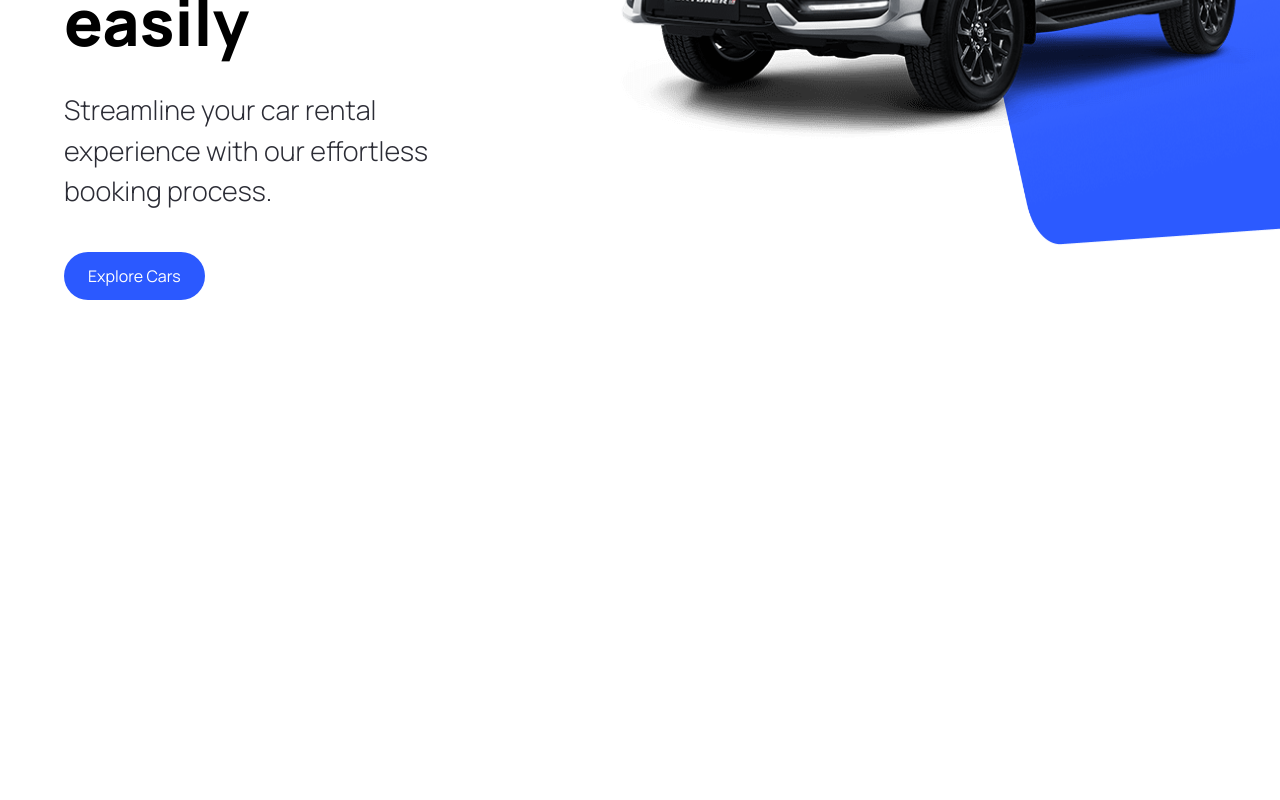
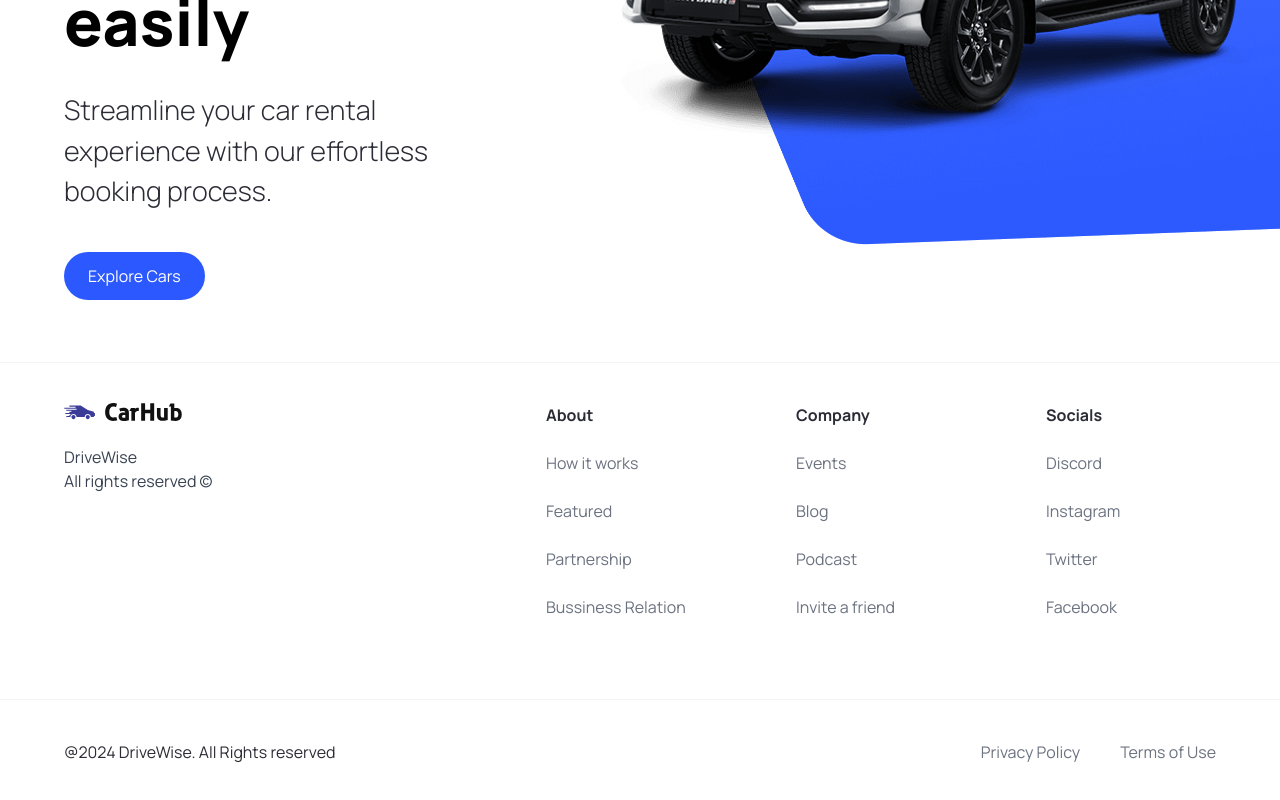
Before and after one commit to jose0-0/concept-driveWise, a Next.js app in the folder drivewise-rentals/: page / in a window 1280 px wide. Shown: the part 458-1258 px from the top of the page. Before the commit the page ends 800 px from the top, so only its background shows below. Built offline with nearby package versions, Linux system fonts and the light colour scheme.

Commit message:
built footer nav as well as fix hero background image position

```diff
--- a/drivewise-rentals/components/Footer.tsx
+++ b/drivewise-rentals/components/Footer.tsx
@@ -1,10 +1,46 @@
 import React from 'react'
+import Image from 'next/image';
+import Link from 'next/link';
+import { footerLinks } from '@/constants';
 
 const Footer = () => {
   return (
-    <div>
-
-    </div>
+    <footer className='flex flex-col text-black-100 mt-5 border-t border-gray-100'>
+      <div className='flex max-md:flex-col flex-wrap justify-between gap-5 px-6 sm:px-16 py-10'>
+        <div className='flex flex-col justify-start items-start gap-6'>
+          <Image
+            src='/logo.svg'
+            alt='logo'
+            width={118}
+            height='18'
+            className='object-contain'
+          />
+          <p className='text-base text-gray-700'>
+            DriveWise<br/> All rights reserved &copy;
+          </p>
+        </div>
+        <div className='footer__links'>
+          {footerLinks.map((link) => (
+            <div key={link.title} className='footer__link'>
+              <h3 className='font-bold'>{link.title}</h3>
+              {link.links.map((item) => (
+                <Link
+                  key={item.title}
+                  href={item.url}
+                  className='text-gray-500'>{item.title}</Link>
+              ))}
+            </div>
+          ))}
+        </div>
+      </div>
+        <div className='flex justify-between items-center flex-wrap mt-10 border-t border-gray-100 px-6 sm:px-16 py-10'>
+          <p>@2024 DriveWise. All Rights reserved</p>
+          <div className='footer__copyrights-link'>
+            <Link href='/' className='text-gray-500'>Privacy Policy</Link>
+            <Link href='/' className='text-gray-500'>Terms of Use</Link>
+          </div>
+        </div>
+    </footer>
   )
 }
 
--- a/drivewise-rentals/components/Hero.tsx
+++ b/drivewise-rentals/components/Hero.tsx
@@ -33,8 +33,8 @@
                     fill
                     className='object-contain'
                 />
-                <div className='hero__image-overlay'/>
             </div>
+            <div className='hero__image-overlay'/>
         </div>
     </div>
   )
--- a/drivewise-rentals/components/Navbar.tsx
+++ b/drivewise-rentals/components/Navbar.tsx
@@ -14,12 +14,14 @@
                   alt="DriveWise Logo"
                   width={118}
                   height={18}
-                    className='object-contain'/>
+                  className='object-contain'
+                />
             </Link>
             <CustomButton
               title='Sign In'
               btnType='button'
-                containerStyles='text-primary-blue rounded-full bg-white min-w-[130px]'/>
+              containerStyles='text-primary-blue rounded-full bg-white min-w-[130px]'
+            />
         </nav>
     </header>
   )
--- /dev/null
+++ b/drivewise-rentals/constants/index.ts
@@ -0,0 +1,101 @@
+export const manufacturers = [
+    "Acura",
+    "Alfa Romeo",
+    "Aston Martin",
+    "Audi",
+    "Bentley",
+    "BMW",
+    "Buick",
+    "Cadillac",
+    "Chevrolet",
+    "Chrysler",
+    "Citroen",
+    "Dodge",
+    "Ferrari",
+    "Fiat",
+    "Ford",
+    "GMC",
+    "Honda",
+    "Hyundai",
+    "Infiniti",
+    "Jaguar",
+    "Jeep",
+    "Kia",
+    "Lamborghini",
+    "Land Rover",
+    "Lexus",
+    "Lincoln",
+    "Maserati",
+    "Mazda",
+    "McLaren",
+    "Mercedes-Benz",
+    "MINI",
+    "Mitsubishi",
+    "Nissan",
+    "Porsche",
+    "Ram",
+    "Rolls-Royce",
+    "Subaru",
+    "Tesla",
+    "Toyota",
+    "Volkswagen",
+    "Volvo",
+  ];
+
+  export const yearsOfProduction = [
+    { title: "Year", value: "" },
+    { title: "2015", value: "2015" },
+    { title: "2016", value: "2016" },
+    { title: "2017", value: "2017" },
+    { title: "2018", value: "2018" },
+    { title: "2019", value: "2019" },
+    { title: "2020", value: "2020" },
+    { title: "2021", value: "2021" },
+    { title: "2022", value: "2022" },
+    { title: "2023", value: "2023" },
+  ];
+
+  export const fuels = [
+    {
+      title: "Fuel",
+      value: "",
+    },
+    {
+      title: "Gas",
+      value: "Gas",
+    },
+    {
+      title: "Electricity",
+      value: "Electricity",
+    },
+  ];
+
+  export const footerLinks = [
+    {
+      title: "About",
+      links: [
+        { title: "How it works", url: "/" },
+        { title: "Featured", url: "/" },
+        { title: "Partnership", url: "/" },
+        { title: "Bussiness Relation", url: "/" },
+      ],
+    },
+    {
+      title: "Company",
+      links: [
+        { title: "Events", url: "/" },
+        { title: "Blog", url: "/" },
+        { title: "Podcast", url: "/" },
+        { title: "Invite a friend", url: "/" },
+      ],
+    },
+    {
+      title: "Socials",
+      links: [
+        { title: "Discord", url: "/" },
+        { title: "Instagram", url: "/" },
+        { title: "Twitter", url: "/" },
+        { title: "Facebook", url: "/" },
+      ],
+    },
+  ];
```
Lines whose indentation alone changed are shown as unchanged.
